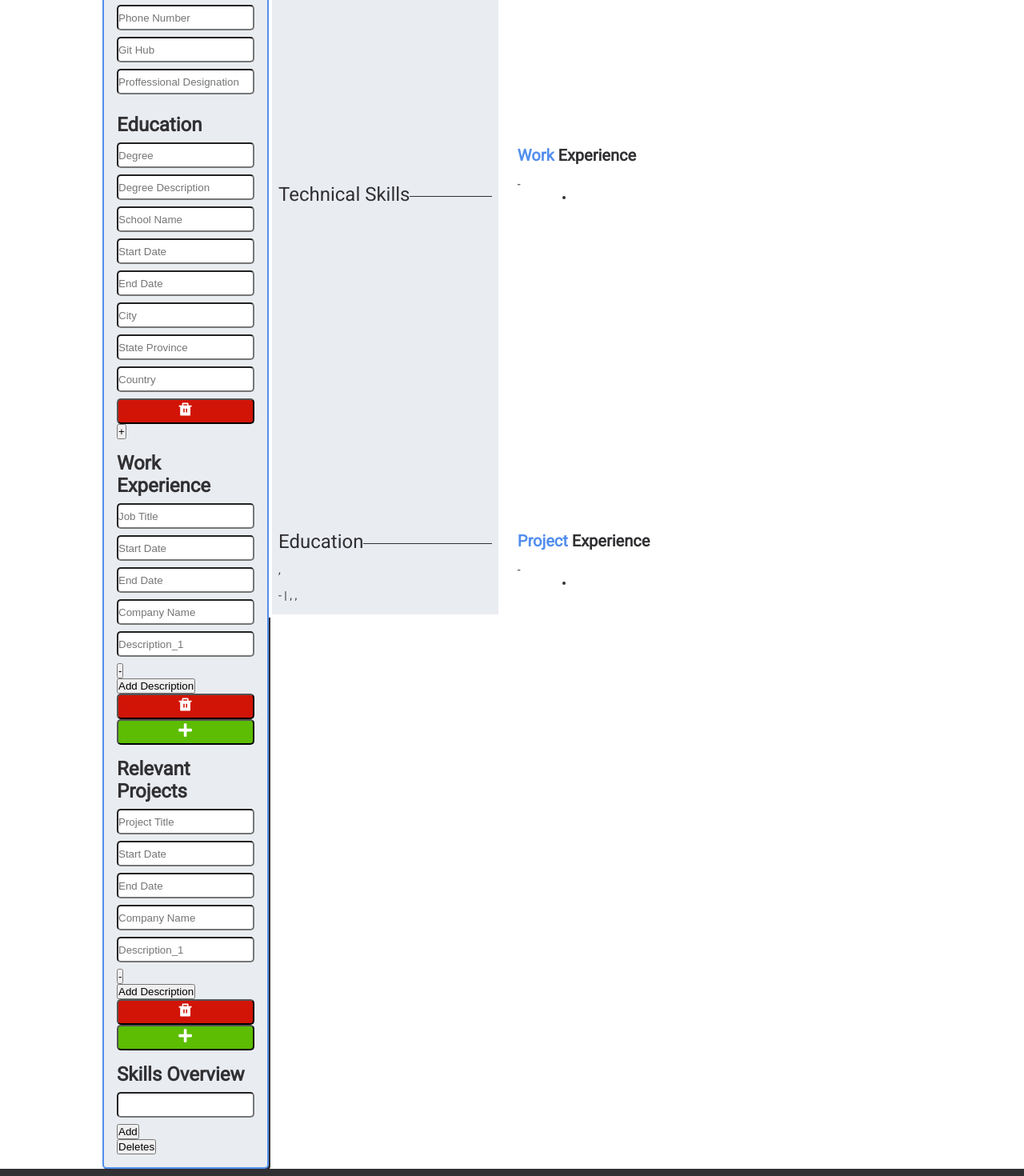
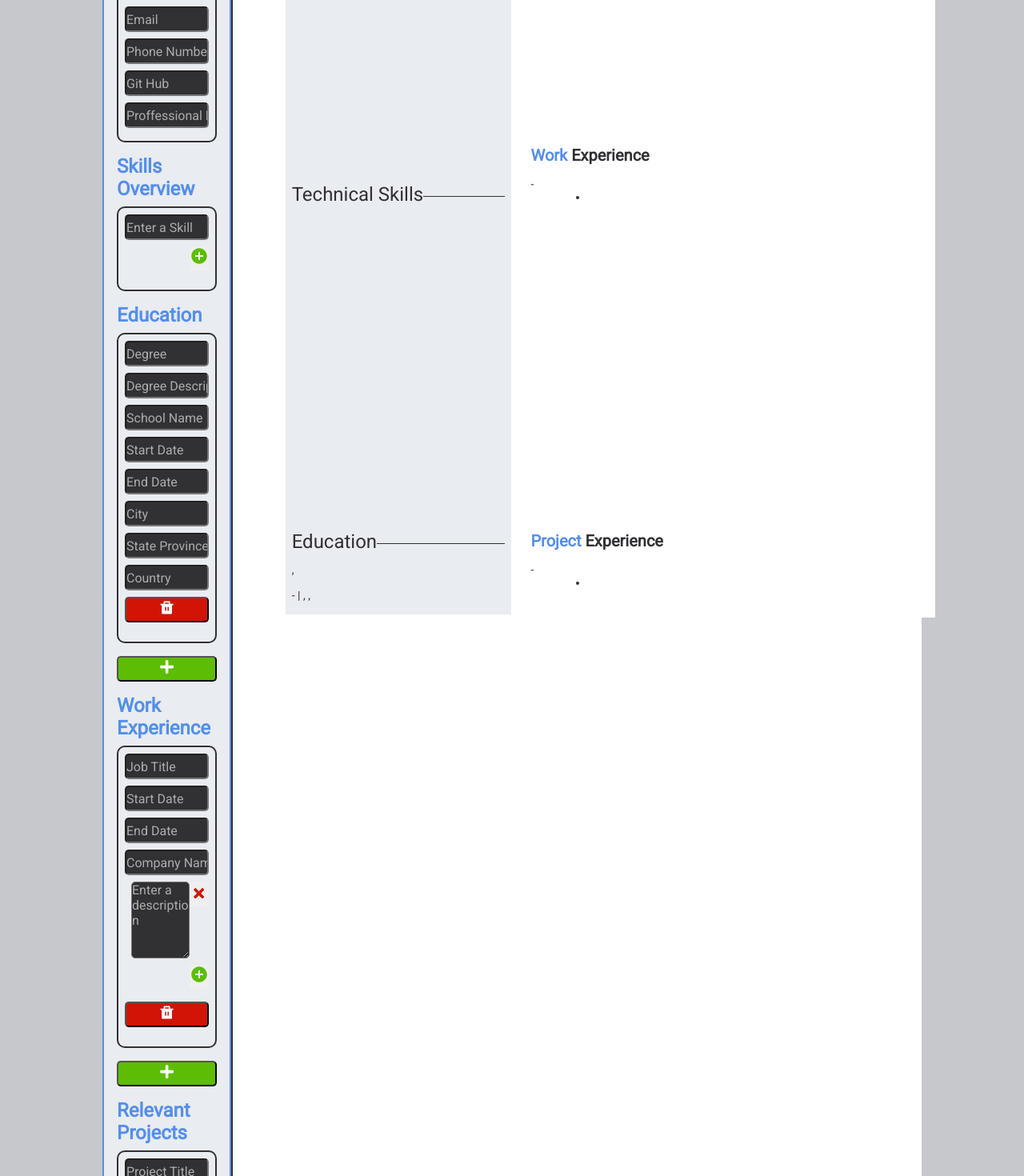
Before and after one commit to lil-sahil/react_cv_project, a React (Create React App) app: page / in a window 1280 px wide. Shown: the part 460-1930 px from the top of the page at 80% size. Built offline with nearby package versions, Linux system fonts and the light colour scheme.

Commit message:
Style changes and icon additions.

```diff
--- a/src/App.js
+++ b/src/App.js
@@ -90,9 +90,13 @@ class App extends Component {
 
   // Check for change of fields
   changeField(e) {
-    let informationBucket = e.target.parentNode.className;
-    let elementId = parseInt(e.target.parentNode.parentNode.className);
+    let informationBucket = e.target.parentNode.parentNode.className;
+    let elementId = parseInt(
+      e.target.parentNode.parentNode.parentNode.className
+    );
     let informationType = e.target.className;
+
+    console.log(informationBucket);
 
     this.setState((prevState) => {
       let filteredItem = prevState[`${informationBucket}`].filter(
@@ -234,8 +238,8 @@ class App extends Component {
 
   // Add button for description
   addDescription(e) {
-    let itemId = parseInt(e.target.parentNode.className);
-    let bucket = e.target.className;
+    let itemId = parseInt(e.currentTarget.parentNode.classList[0]);
+    let bucket = e.currentTarget.classList[0];
 
     this.setState({
       [bucket]: this.state[bucket].map((x) => {
@@ -259,9 +263,11 @@ class App extends Component {
 
   // Delete description
   deleteDescription(e) {
-    let bucket = e.target.parentNode.className;
-    let itemId = parseInt(e.target.parentNode.parentNode.className);
-    let descriptionId = e.target.className;
+    let bucket = e.currentTarget.parentNode.parentNode.className;
+    let itemId = parseInt(
+      e.currentTarget.parentNode.parentNode.parentNode.className
+    );
+    let descriptionId = e.currentTarget.className;
 
     this.setState({
       [bucket]: this.state[bucket].map((x) => {
@@ -277,32 +283,26 @@ class App extends Component {
 
   // Add Skills
   addSkills(e) {
-    let fieldValue = e.target.previousElementSibling.value;
+    let fieldValue = e.currentTarget.previousElementSibling.value;
+    e.currentTarget.previousElementSibling.value = "";
     if (fieldValue === "") {
       return 1;
     }
     // When button is presses the skill is appended to the state.
-    this.setState(
-      {
-        technicalSkills: this.state.technicalSkills.concat(fieldValue),
-      },
-      () => (e.target.previousElementSibling.value = "")
-    );
+    this.setState({
+      technicalSkills: this.state.technicalSkills.concat(fieldValue),
+    });
   }
 
   // DeleteSkills
   deleteSkill(e) {
-    let skillToDelete = e.target.id;
-    console.log(skillToDelete);
+    let skillToDelete = e.currentTarget.id;
 
-    this.setState(
-      {
-        technicalSkills: this.state.technicalSkills.filter(
-          (skill) => skill !== skillToDelete
-        ),
-      },
-      () => console.log(this.state)
-    );
+    this.setState({
+      technicalSkills: this.state.technicalSkills.filter(
+        (skill) => skill !== skillToDelete
+      ),
+    });
   }
 
   render() {
@@ -325,6 +325,13 @@ class App extends Component {
                 checkChange={this.changeField}
                 currentState={this.state}
               ></GeneralInformation>
+
+              <h1 className="enter-information-heading">Skills Overview</h1>
+              <Skills
+                currentState={this.state}
+                addSkills={this.addSkills}
+                deleteSkill={this.deleteSkill}
+              ></Skills>
 
               <h1 className="enter-information-heading">Education</h1>
               <EducationExperience
@@ -356,13 +363,6 @@ class App extends Component {
                 deleteDescription={this.deleteDescription}
               ></PracticalExperience>
 
-              <h1 className="enter-information-heading">Skills Overview</h1>
-              <Skills
-                currentState={this.state}
-                addSkills={this.addSkills}
-                deleteSkill={this.deleteSkill}
-              ></Skills>
-
               <ClearButton clear={this.clear}></ClearButton>
             </div>
 
--- a/src/components/ClearButton.js
+++ b/src/components/ClearButton.js
@@ -1,4 +1,5 @@
 import React, { Component } from "react";
+import { GrPowerReset } from "react-icons/gr";
 
 class ClearButton extends Component {
   constructor(props) {
@@ -6,7 +7,11 @@ class ClearButton extends Component {
   }
 
   render() {
-    return <button onClick={this.props.clear}>Deletes</button>;
+    return (
+      <button onClick={this.props.clear} className="reset-btn">
+        Reset <GrPowerReset />
+      </button>
+    );
   }
 }
 
--- a/src/components/EducationExperience.js
+++ b/src/components/EducationExperience.js
@@ -1,4 +1,5 @@
 import React, { Component } from "react";
+import { FaPlus } from "react-icons/fa";
 
 // utils
 import { createFormElements } from "../utils/createFormElements";
@@ -19,10 +20,10 @@ export class EducationExperience extends Component {
         )}
 
         <button
-          className="educationInformation"
+          className="educationInformation add-btn-large"
           onClick={this.props.addExperience}
         >
-          +
+          <FaPlus />
         </button>
       </div>
     );
--- a/src/components/Skills.js
+++ b/src/components/Skills.js
@@ -1,4 +1,6 @@
 import React, { Component } from "react";
+import { IoMdAddCircle } from "react-icons/io";
+import { ImCross } from "react-icons/im";
 
 class Skills extends Component {
   constructor(props) {
@@ -9,8 +11,10 @@ class Skills extends Component {
     return (
       <div id="technical-skills">
         <div id="skills-form">
-          <input type="input"></input>
-          <button onClick={this.props.addSkills}>Add</button>
+          <input type="input" placeholder="Enter a Skill"></input>
+          <button onClick={this.props.addSkills} className="add-btn-small">
+            <IoMdAddCircle />
+          </button>
         </div>
 
         <div id="added-skills">
@@ -19,7 +23,7 @@ class Skills extends Component {
               <div className="skill">
                 {skill}
                 <button id={skill} onClick={this.props.deleteSkill}>
-                  x
+                  <ImCross />
                 </button>
               </div>
             );
--- a/src/index.css
+++ b/src/index.css
@@ -65,7 +65,7 @@ body {
 
 .background{
   width: 100vw;
-  background-color: #fff;
+  background-color: #c6c8cc;
   padding-top: 2rem;
 }
 
@@ -86,6 +86,13 @@ body {
   box-shadow: 2px 2px var(--secondary-color);
   width: 100%;
   padding: 1rem;
+  margin-right: 4rem;
+}
+
+::placeholder {
+  color: #fff;
+  opacity: 0.6;
+  font-size: 16px;
 }
 
 input {
@@ -93,7 +100,10 @@ input {
   border-radius: 5px;
   margin-bottom: 0.5rem;
   height: 2rem;
-
+  font-family: var(--main-font);
+  font-size: 16px;
+  background-color: var(--secondary-color);
+  color: #fff;
 }
 
 textarea {
@@ -101,13 +111,17 @@ textarea {
   width: 100%;
   border-radius: 5px;
   margin-bottom: 0.5rem;
-  height: 4rem;
+  height:6rem;
+  font-family: var(--main-font);
+  font-size: 16px;
+  background-color: var(--secondary-color);
+  color: #fff;
 }
 
 .enter-information-heading {
   margin-bottom: 0.5rem;
   font-size: 1.5rem;
-  color: var(--secondary-color);
+  color: var(--primary-color);
   font-family: var(--main-font);
 }
 
@@ -122,6 +136,7 @@ textarea {
   height: 2rem;
   color: #fff;
   font-size: 1.2rem;
+  margin-bottom: 1rem;
 }
 
 .delete-btn-large:hover {
@@ -145,11 +160,70 @@ textarea {
   cursor: pointer;
 }
 
+.description-style {
+  display: flex;
+  flex-direction: row;
+
+}
+
+.description-style > button {
+  width: 2rem;
+  height: 2rem;
+  border: none;
+  color: var(--delete-button-color);
+  cursor: pointer;
+}
+
+
+.educationInformation > div, .workInformation > div, .projectInformation > div, #general-information > div, #technical-skills {
+  border: var(--secondary-color) 2px solid;
+  border-radius: 10px;
+  padding: 0.5rem;
+  margin-bottom: 1rem;
+}
+
+div > .description-style {
+  border: none;
+  padding: 0 0 0 0.5rem;
+  margin-bottom: 0;
+}
+
+.add-btn-small {
+  border: none;
+  font-size: 1.5rem;
+  cursor: pointer;
+  color: var(--add-buttton-color);
+  float: right;
+  margin-bottom: 1rem;
+}
+
+#added-skills {
+  clear: both;
+  display: flex;
+  flex-direction: row;
+  flex-wrap: wrap;
+  gap: 1rem;
+}
+
+#added-skills > .skill > button {
+  margin-left: 0.5rem;
+  background: none;
+  border: none;
+  color: var(--delete-button-color);
+  cursor: pointer;
+}
+
+.reset-btn {
+  width: 100%;
+  background-color: rgb(211, 218, 14);
+  border-radius: 5px;
+  height: 2rem;
+  color: #fff;
+  font-size: 1.2rem;
+}
+
 /* Preview Screen */
 #preview-screen {
-  /* height: 100vh;
-  width: 50vw; */
-  /* overflow: hidden; */
   position: sticky;
   top: 0;
 }
@@ -230,7 +304,7 @@ textarea {
   flex-wrap: wrap;
 }
 
-#skills > .skill {
+.skill {
   border: 2px solid var(--secondary-color);
   display: inline;
   padding: 0.25rem;
--- a/src/utils/createFormElements.js
+++ b/src/utils/createFormElements.js
@@ -1,5 +1,7 @@
 import { convertCamelToRegular } from "./camelCasetoRegular";
 import { RiDeleteBinFill } from "react-icons/ri";
+import { ImCross } from "react-icons/im";
+import { IoMdAddCircle } from "react-icons/io";
 
 export let createFormElements = (
   currentState,
@@ -22,20 +24,25 @@ export let createFormElements = (
       if (y !== "id") {
         element = (
           <div className={informationType}>
-            {/* <label>{convertCamelToRegular(y)}</label> */}
-            <input
-              type="input"
-              className={y}
-              onChange={changeMethod}
-              placeholder={convertCamelToRegular(y)}
-            ></input>
+            {y.includes("description") ? (
+              <div className="description-style">
+                <textarea
+                  className={y}
+                  onChange={changeMethod}
+                  placeholder="Enter a description"
+                ></textarea>
 
-            {y.includes("description") ? (
-              <button onClick={deleteDescription} className={y}>
-                -
-              </button>
+                <button onClick={deleteDescription} className={y}>
+                  <ImCross />
+                </button>
+              </div>
             ) : (
-              false
+              <input
+                type="input"
+                className={y}
+                onChange={changeMethod}
+                placeholder={convertCamelToRegular(y)}
+              ></input>
             )}
           </div>
         );
@@ -47,8 +54,11 @@ export let createFormElements = (
       <div className={x.id}>
         {arr}
         {descriptionAddButton.includes(informationType) ? (
-          <button onClick={addDescription} className={informationType}>
-            Add Description
+          <button
+            onClick={addDescription}
+            className={`${informationType} add-btn-small`}
+          >
+            <IoMdAddCircle />
           </button>
         ) : (
           false
```
